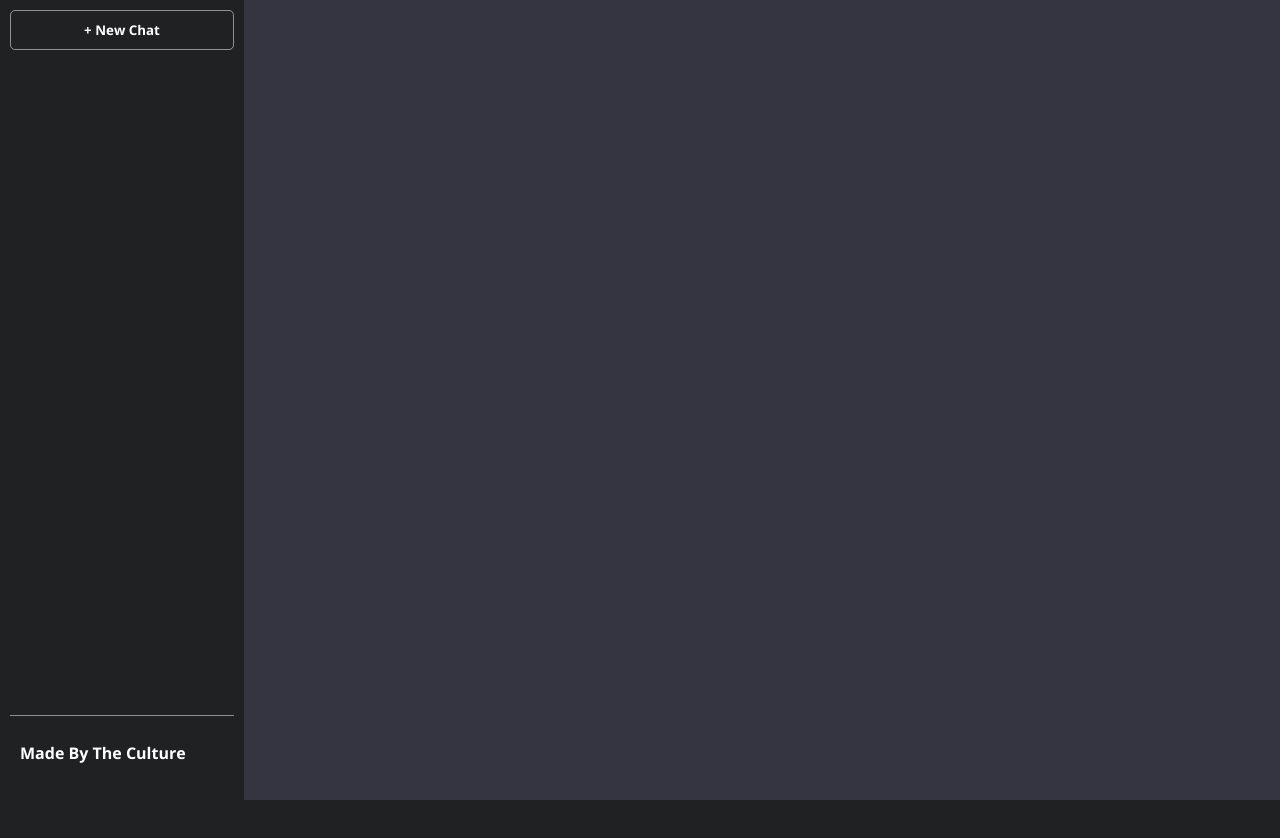
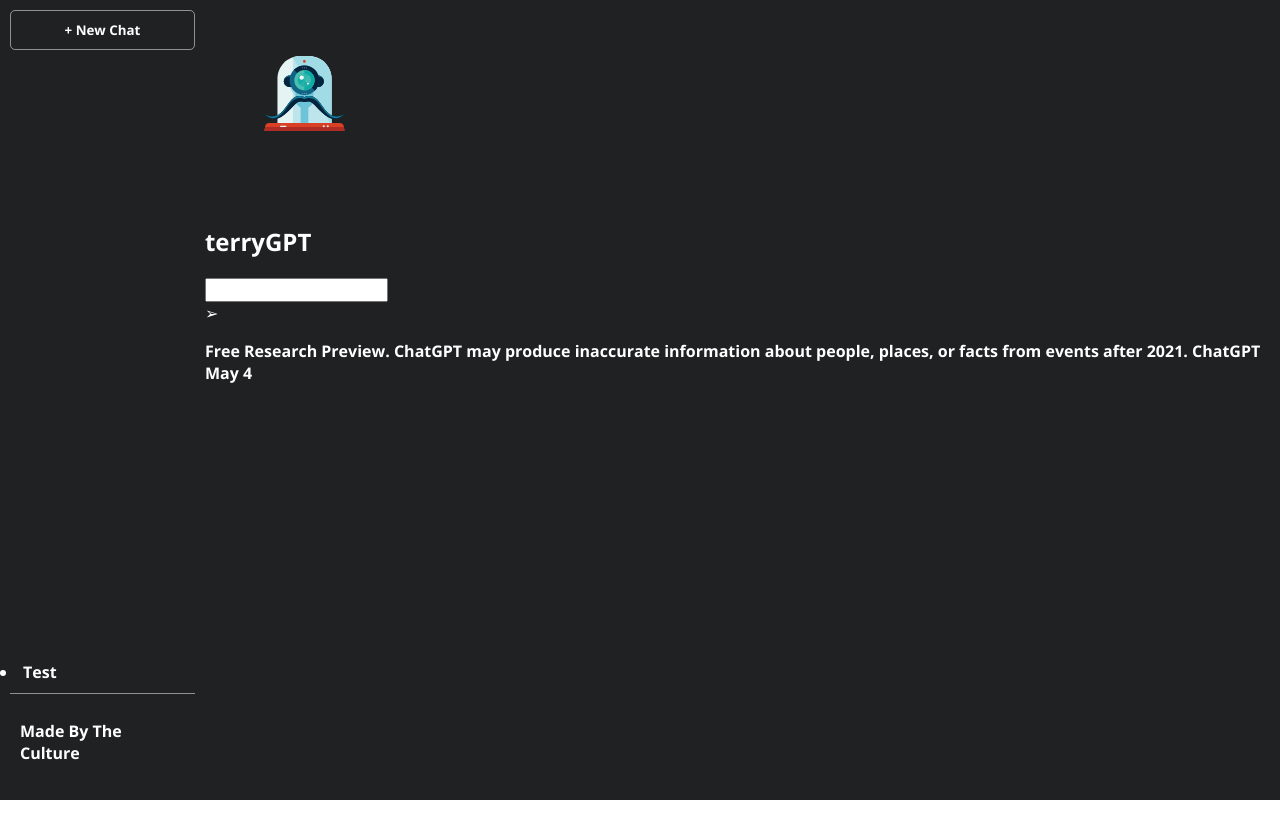
Before and after one commit to alyssasgable/terrybot, a React (Create React App) app: page / in a window 1280 px wide. Shown: the top 838 px of the page. After the commit the page ends 800 px from the top, so only its background shows below. Built offline with nearby package versions, Linux system fonts and the light colour scheme.

Commit message:
styled the side bar

```diff
--- a/src/App.js
+++ b/src/App.js
@@ -6,13 +6,29 @@
       <section className="side-bar">
         <button className="button">+ New Chat</button>
         <ul className="history"></ul>
+          <li>
+            Test
+          </li>
         <nav>
           <p>Made By The Culture</p>
         </nav>
       </section>
 
       <section className="main">
+        <img className="logo" src={logo} />
+        <h1>terryGPT</h1>
+        <ul className="feed"></ul>
 
+        <div className="bottom-section">
+          <div className="input-container">
+            <input/>
+            <div id="submit">➢</div>
+          </div>
+          <p className="info">
+            Free Research Preview. ChatGPT may produce inaccurate information about people, places, or facts from events after 2021.
+            ChatGPT May 4
+          </p>
+        </div>
       </section>
 
     </div>
--- a/src/index.css
+++ b/src/index.css
@@ -12,7 +12,7 @@
 
 .app {
   background-color: #343541;
-
+  display: flex;
 }
 
 .side-bar {
@@ -43,3 +43,20 @@
   height: 100vh;
   width: 100%;
 }
+
+.history {
+  padding: 10px;
+  margin: 10px;
+  height: 100%;
+}
+
+.history li {
+  list-style-type: none;
+  padding: 15px 0;
+  cursor: pointer;
+}
+
+.logo {
+  height: 200px;
+  width: 200px;
+}
```
Also changed, not shown: src/logo.svg.
